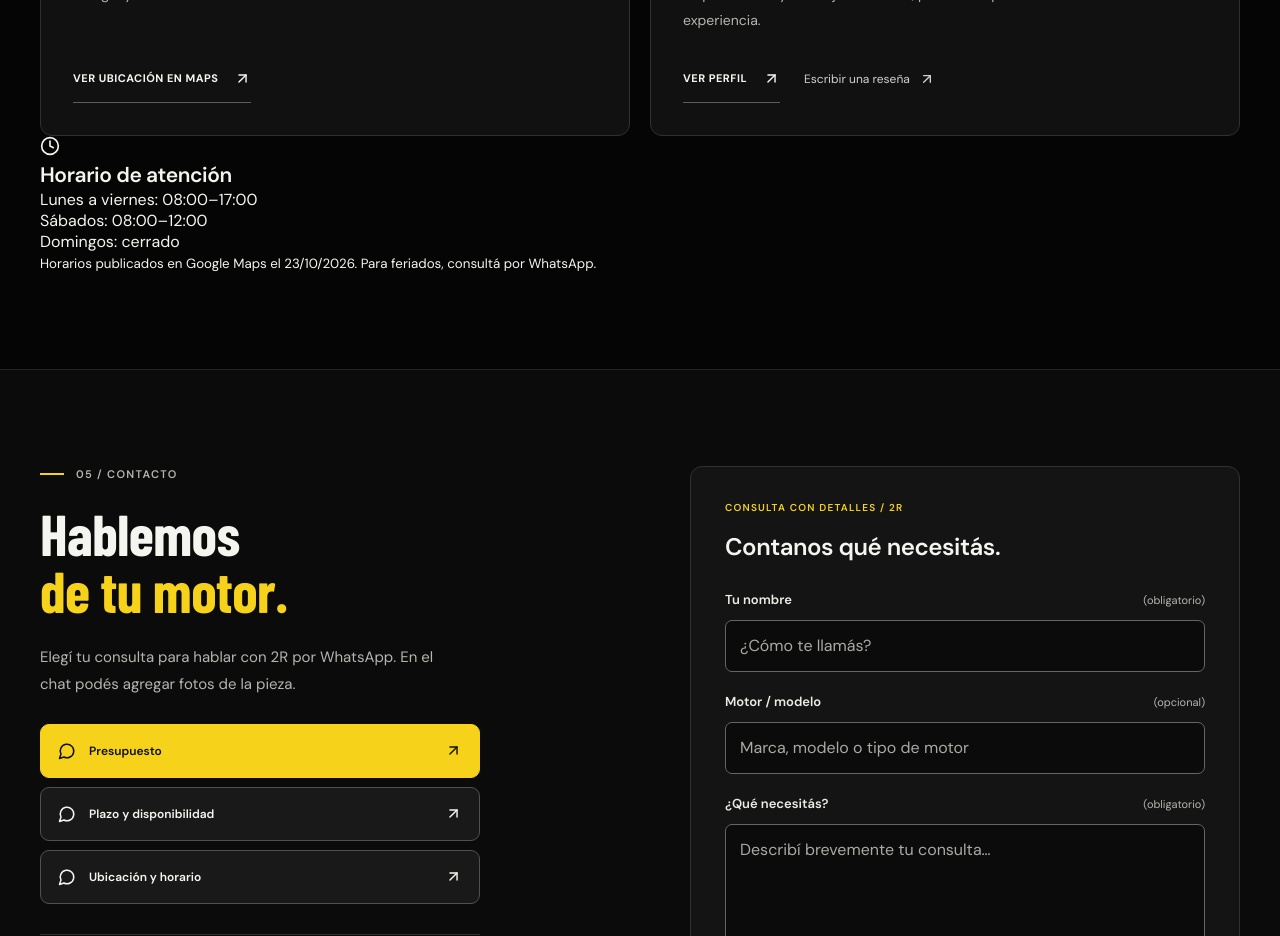
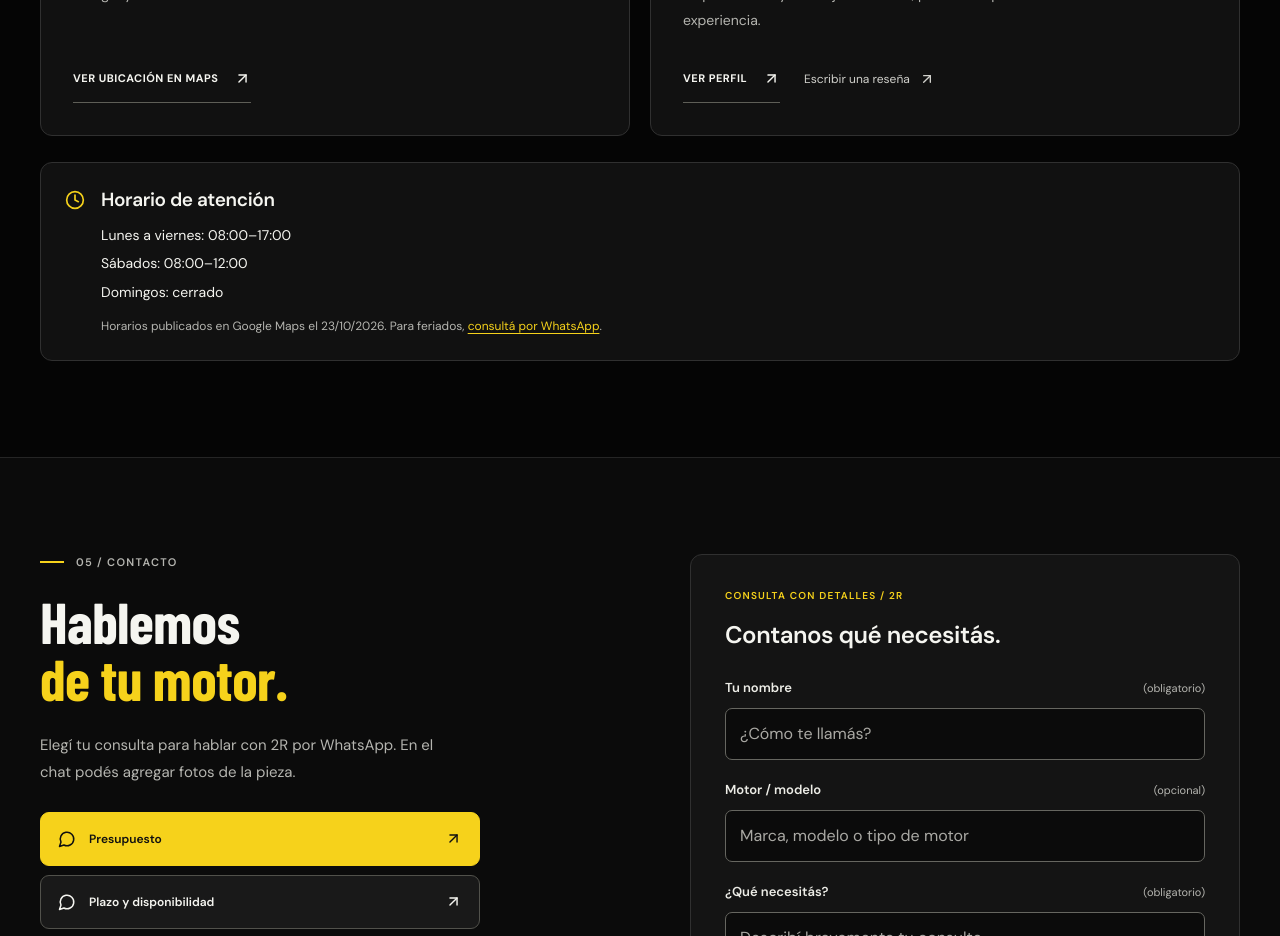
Before and after one commit to busca-la/2R-Retifca, a React (Vite) app: page / in a window 1280 px wide. Shown: the part 6500-7436 px from the top of the page. Built offline with nearby package versions, Linux system fonts and the light colour scheme; no server answers.

Commit message:
Improve mobile text legibility and business hours styling

```diff
--- a/src/styles.css
+++ b/src/styles.css
@@ -326,3 +326,12 @@ body.menu-is-open .mobile-contact-bar,body:has(.photo-dialog[open]) .mobile-cont
  .reveal-ready{opacity:1;transform:none}
  .button:hover,.button:hover>svg:last-child,.button:focus-visible>svg:last-child,.header-cta:hover>svg:last-child,.text-link:hover>svg:last-child,.text-link:focus-visible>svg:last-child,.hero-photo-interactive{transform:none}
 }
+
+/* Información de atención: visible y legible en móviles */
+.hours-panel{display:flex;gap:16px;align-items:flex-start;margin-top:26px;padding:24px;border:1px solid var(--border);border-radius:var(--radius);background:var(--surface)}
+.hours-panel>svg{color:var(--yellow);flex-shrink:0;margin-top:3px}
+.hours-panel h3{font-size:19px;margin:0 0 12px}
+.hours-panel p{font-size:14px;line-height:1.65;color:var(--text);margin:5px 0}
+.hours-panel small{display:block;color:var(--muted);font-size:12px;line-height:1.7;margin-top:12px}
+.hours-panel a{text-decoration:underline;text-underline-offset:3px;color:var(--yellow)}
+@media(max-width:620px){.hours-panel{padding:20px;gap:12px}.hero-photo figcaption{font-size:10px}.hero-bottom{font-size:10px}}
```
